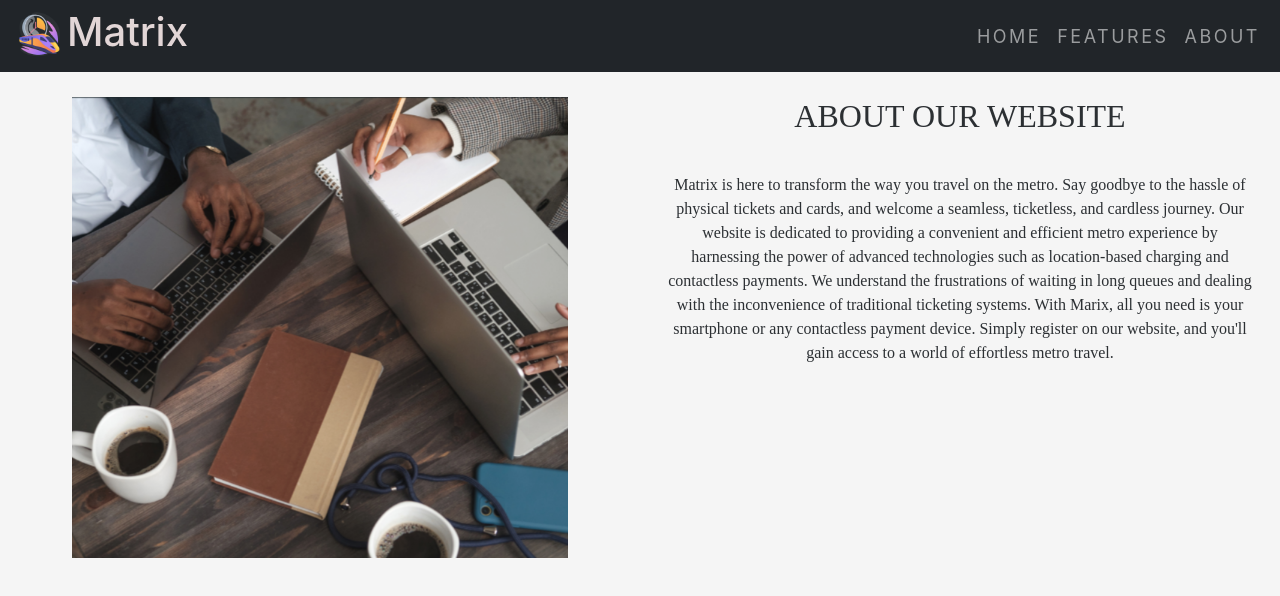
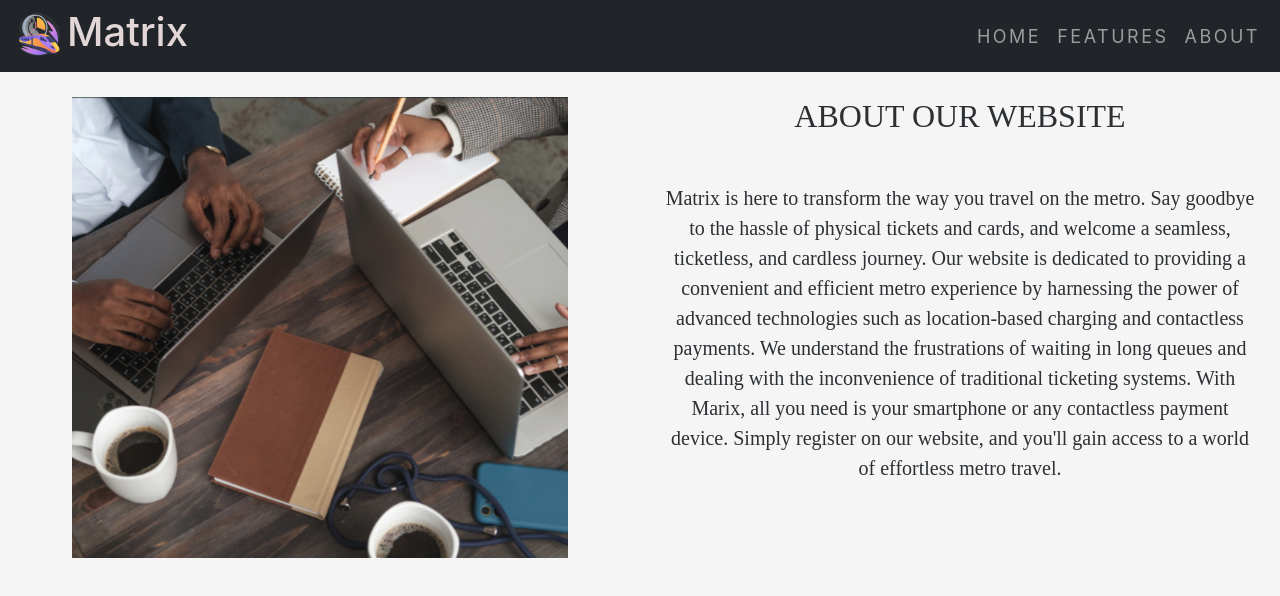
Before and after one commit to Priyanshu085/Matrix, a React (Create React App) app: page /About in a window 1280 px wide. Shown: the top 596 px of the page. Built offline with nearby package versions, Linux system fonts and the light colour scheme; a web font is replaced by a local one.

Commit message:
Update home.css

```diff
--- a/src/component/home.css
+++ b/src/component/home.css
@@ -124,6 +124,7 @@ nav{
   z-index: 5;
 }
 .about_sec{
-    padding-top:30px;
-    margin:3px;
+    padding-top:40px;
+    margin-top:3px;
+    font-size:20px;
 }
```
